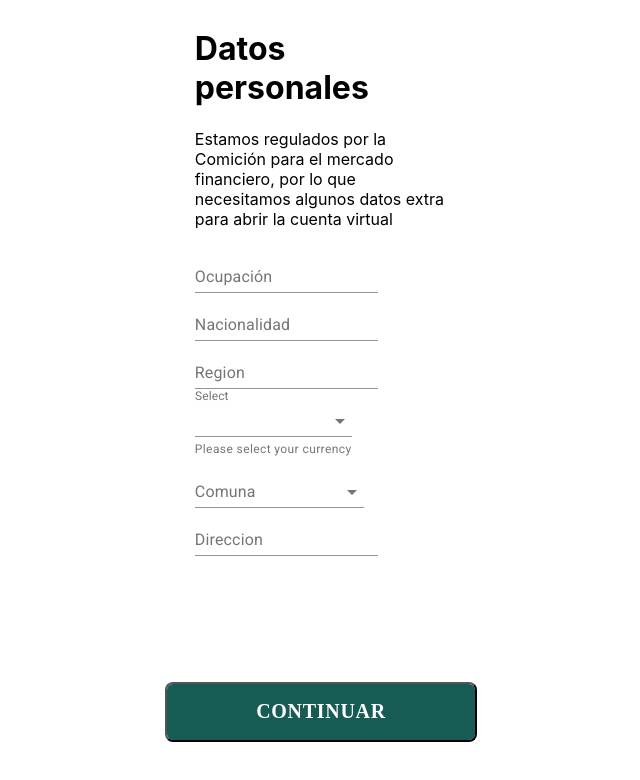
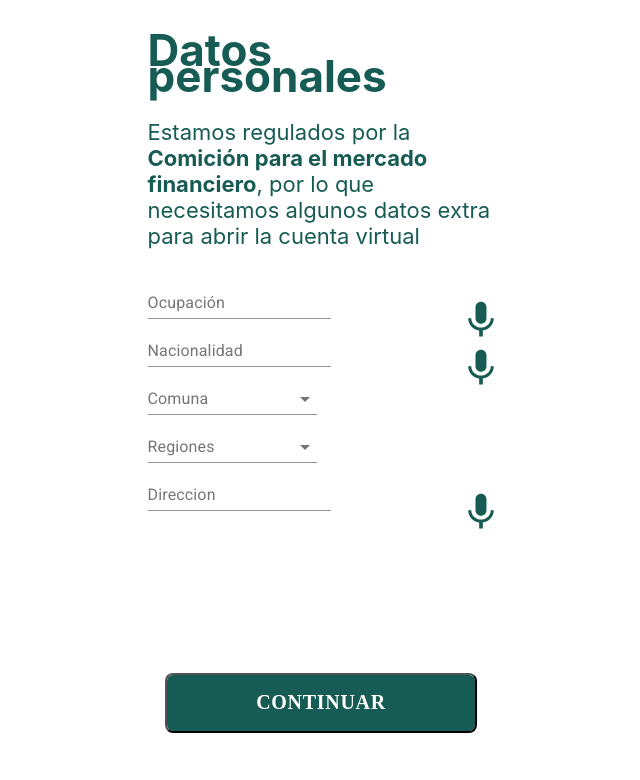
Before and after one commit to veronicaurrutia/scl012-tenpo, a React (Create React App) app: page /data in a window 1280 px wide. Shown: the top 780 px of the page, without its empty margins (319-959 px from the left). Built offline with nearby package versions, Linux system fonts and the light colour scheme.

Commit message:
subiendo implementacion en cambios en el css del archivo data con estilo y cambios en el codigo

```diff
--- a/src/assets/css/Data.css
+++ b/src/assets/css/Data.css
@@ -12,3 +12,25 @@ form.makeStyles-root-1 {
 
     align-items: center;
 }
+
+.container-data{
+    font-style: normal;
+    font-weight: normal;
+    color: #175C54;
+    font-size: 22px;
+    line-height: 26px;
+    width: 320px;
+
+}
+
+
+.container-da{
+    position: relative;
+
+ }
+ .container-da img {
+     position: absolute;
+     top: 30px;
+     right: 0px;
+
+ }
--- a/src/components/Data.jsx
+++ b/src/components/Data.jsx
@@ -4,7 +4,8 @@ import ButtonPrimary from './ButtonPrimary';
 import { Link } from "react-router-dom";
 import { makeStyles } from '@material-ui/core/styles';
 import TextField from '@material-ui/core/TextField';
-import MenuItem from '@material-ui/core/MenuItem';
+import mic from '../assets/img/mic.svg';
+import Shape from '../assets/img/Shape.svg';
 
 const currencies = [
   {
@@ -164,27 +165,19 @@ export default function BasicTextFields() {
 
   return (
     <form className={classes.root} noValidate autoComplete="off">
-<div>
-<h1 className='text-Valida'>Datos personales</h1>
-<p>Estamos regulados por la Comición para el mercado financiero,
+<div  className="container-data">
+<h1 >Datos personales</h1>
+<p>Estamos regulados por la <strong>Comición para el mercado financiero</strong>,
 por lo que necesitamos algunos datos extra para abrir la cuenta virtual</p>
+     <div className="container-da">
       <TextField id="standard-basic" label="Ocupación" />
+      <img src={mic}/>
+      </div>
+      <div className="container-da">
       <TextField id="standard-basic" label="Nacionalidad" />
-      <TextField id="standard-basic" label="Region" />
-      <TextField
-          id="standard-select-currency"
-          select
-          label="Select"
-          value={currency}
-          onChange={handleChange}
-          helperText="Please select your currency"
-        >
-          {currencies.map((option) => (
-            <MenuItem key={option.value} value={option.value}>
-              {option.label}
-            </MenuItem>
-          ))}
-          </TextField>
+      <img src={mic}/>
+      </div>
+      <div className="container-da">
           <TextField
           id="standard-select-currency-native"
           select
@@ -202,7 +195,27 @@ por lo que necesitamos algunos datos extra para abrir la cuenta virtual</p>
           ))}
         </TextField>
 
+        </div>
+        <TextField
+          id="standard-select-currency-native"
+          select
+          label="Regiones"
+          value={currency}
+          onChange={handleChange}
+          SelectProps={{
+            native: true,
+          }}
+        >
+          {currencies.map((option) => (
+            <option key={option.value} value={option.value}>
+              {option.label}
+            </option>
+          ))}
+        </TextField>
+        <div className="container-da">
       <TextField id="standard-basic" label="Direccion" />
+      <img src={mic}/>
+      </div>
       <div className='container-button'>
      <ButtonPrimary title='Continuar'/>
     </div>
```
Also changed, not shown: src/assets/img/Shape.svg (added).
